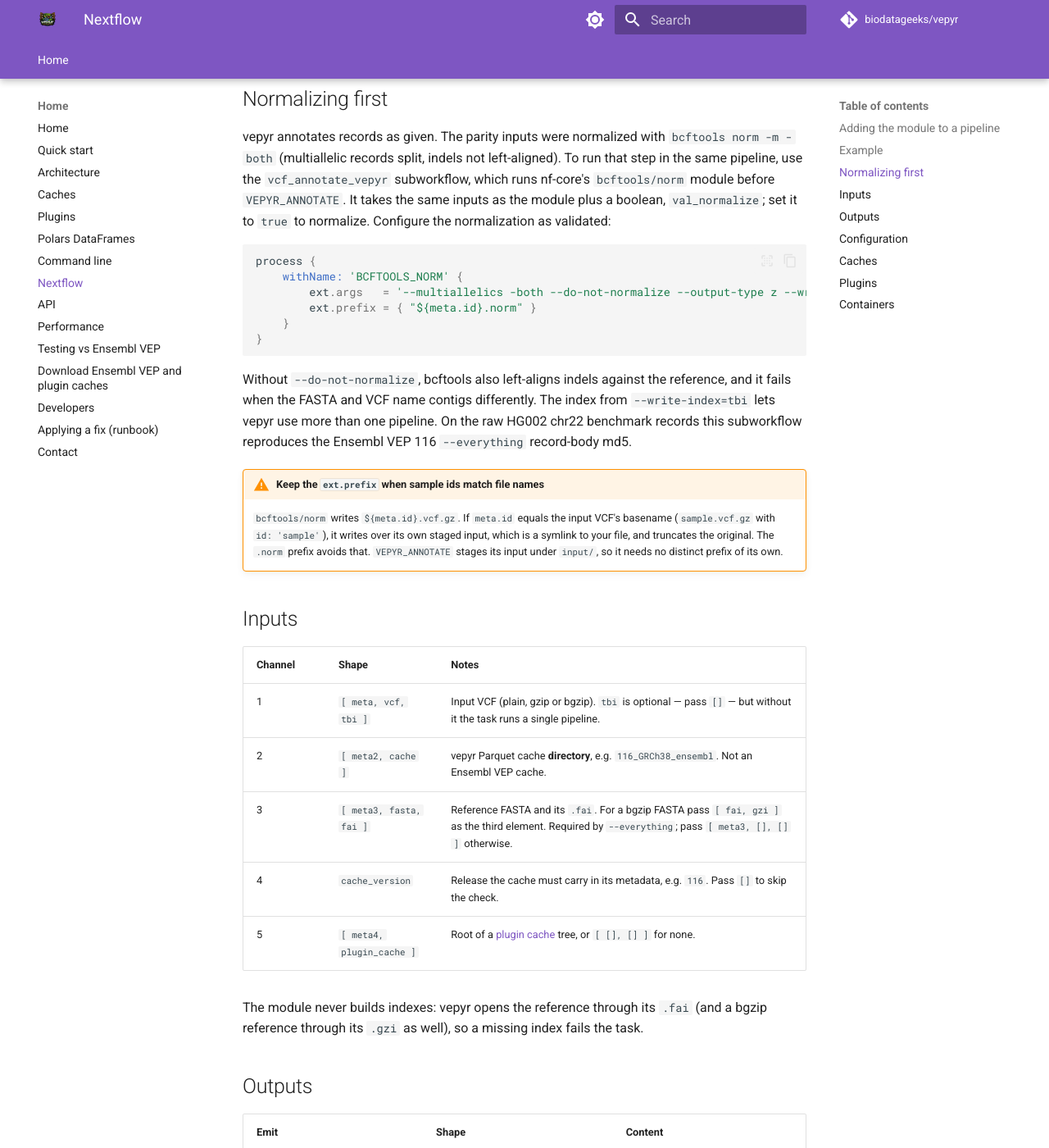
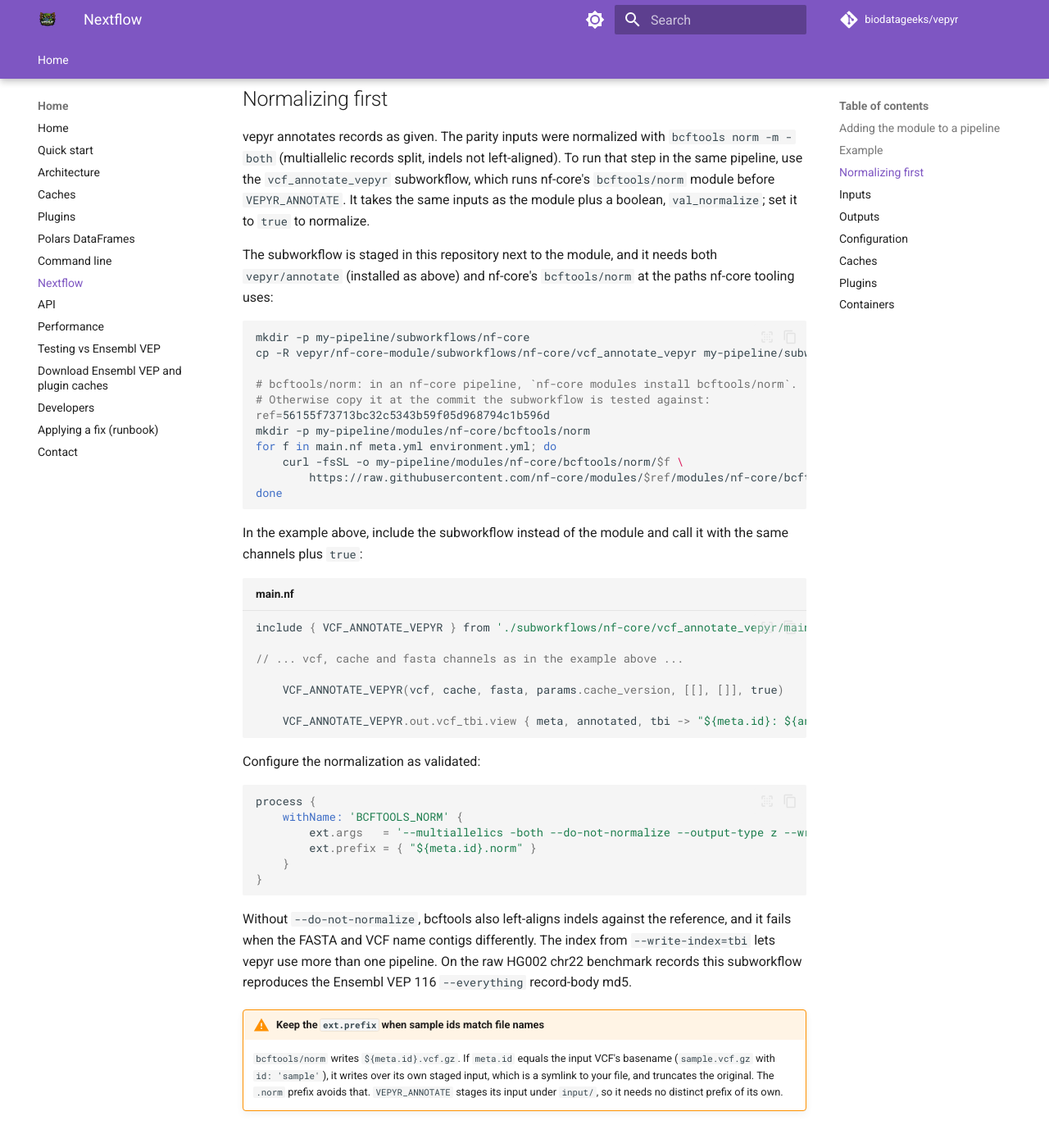
Before and after one commit to biodatageeks/vepyr, an MkDocs documentation site: the page built from docs/nextflow.md, in a window 1280 px wide and 1400 px high, scrolled down 2290 px. Shown: the whole window at 82% size. Built offline with MkDocs 1.6.1 and Material for MkDocs 9.7.7, drawn with Linux system fonts in a browser that asks for light colours; comment, search, counter and statistics services are not loaded.

Commit message:
fix(nf-core): document installing the subworkflow and pin vendored test modules
docs/nextflow.md: the "Normalizing first" section now shows how to install
what vcf_annotate_vepyr needs before it is on nf-core/modules: copy the
subworkflow from this repository, and install bcftools/norm with
`nf-core modules install` or copy it at the commit the subworkflow is tested
against, then include and call the subworkflow in the example pipeline.
Following those steps verbatim annotates the raw HG002 chr22 records to the
Ensembl VEP 116 record-body md5 f0a0a702.

dev/nf-test-local.sh: fetch_module writes .fetched-ref after downloading and
reuses a vendored module only when that stamp equals the pinned commit, so a
directory left by another branch or an older pin is refetched instead of
silently tested.

Co-Authored-By: Claude Opus 5 (1M context) <noreply@anthropic.com>
Claude-Session: https://claude.ai/code/session_01Wv14jdrCEoa876ZpJGpRKm

````diff
--- a/docs/nextflow.md
+++ b/docs/nextflow.md
@@ -113,7 +113,40 @@ vepyr annotates records as given. The parity inputs were normalized with
 To run that step in the same pipeline, use the `vcf_annotate_vepyr` subworkflow,
 which runs nf-core's `bcftools/norm` module before `VEPYR_ANNOTATE`. It takes the
 same inputs as the module plus a boolean, `val_normalize`; set it to `true` to
-normalize. Configure the normalization as validated:
+normalize.
+
+The subworkflow is staged in this repository next to the module, and it needs
+both `vepyr/annotate` (installed as above) and nf-core's `bcftools/norm` at the
+paths nf-core tooling uses:
+
+```bash
+mkdir -p my-pipeline/subworkflows/nf-core
+cp -R vepyr/nf-core-module/subworkflows/nf-core/vcf_annotate_vepyr my-pipeline/subworkflows/nf-core/
+
+# bcftools/norm: in an nf-core pipeline, `nf-core modules install bcftools/norm`.
+# Otherwise copy it at the commit the subworkflow is tested against:
+ref=56155f73713bc32c5343b59f05d968794c1b596d
+mkdir -p my-pipeline/modules/nf-core/bcftools/norm
+for f in main.nf meta.yml environment.yml; do
+    curl -fsSL -o my-pipeline/modules/nf-core/bcftools/norm/$f \
+        https://raw.githubusercontent.com/nf-core/modules/$ref/modules/nf-core/bcftools/norm/$f
+done
+```
+
+In the example above, include the subworkflow instead of the module and call it
+with the same channels plus `true`:
+
+```groovy title="main.nf"
+include { VCF_ANNOTATE_VEPYR } from './subworkflows/nf-core/vcf_annotate_vepyr/main'
+
+// ... vcf, cache and fasta channels as in the example above ...
+
+    VCF_ANNOTATE_VEPYR(vcf, cache, fasta, params.cache_version, [[], []], true)
+
+    VCF_ANNOTATE_VEPYR.out.vcf_tbi.view { meta, annotated, tbi -> "${meta.id}: ${annotated}" }
+```
+
+Configure the normalization as validated:
 
 ```groovy
 process {
````
Also changed, not shown: 1 other file.
